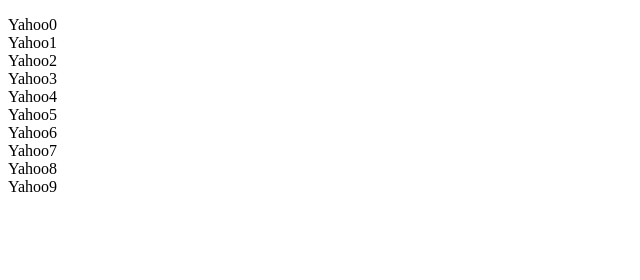
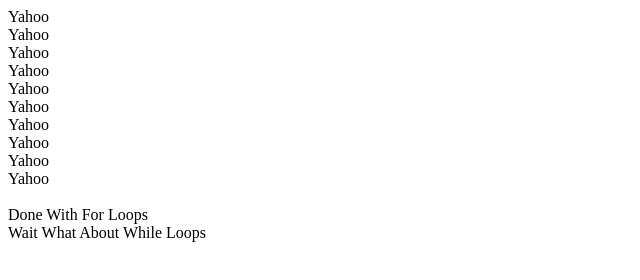
Before and after one commit to foreverabhi2002/GitLearningRepo, a plain HTML site: page for_loops.html in a window 1280 px wide. Shown: the whole page, without its empty margins (0-640 px from the left). Drawn offline with Linux system fonts and the light colour scheme.

Commit message:
Updated for_loops with new algos

```diff
--- a/for_loops.html
+++ b/for_loops.html
@@ -4,14 +4,14 @@
 	<title>for_loops</title>
 </head>
 <body>
-	<p id="demo"></p>
 	<script type="text/javascript">
-		var text="";
 		for(var i=0;i<10;i++)
 		{
-			text+="Yahoo"+i+"<br>";
+			document.write("Yahoo <br>");
 		}
-		document.getElementById("demo").innerHTML=text;
+		document.write("<br>Done With For Loops");
+		document.write("<br>Wait What About While Loops");
+
 	</script>
 </body>
 </html>
```
